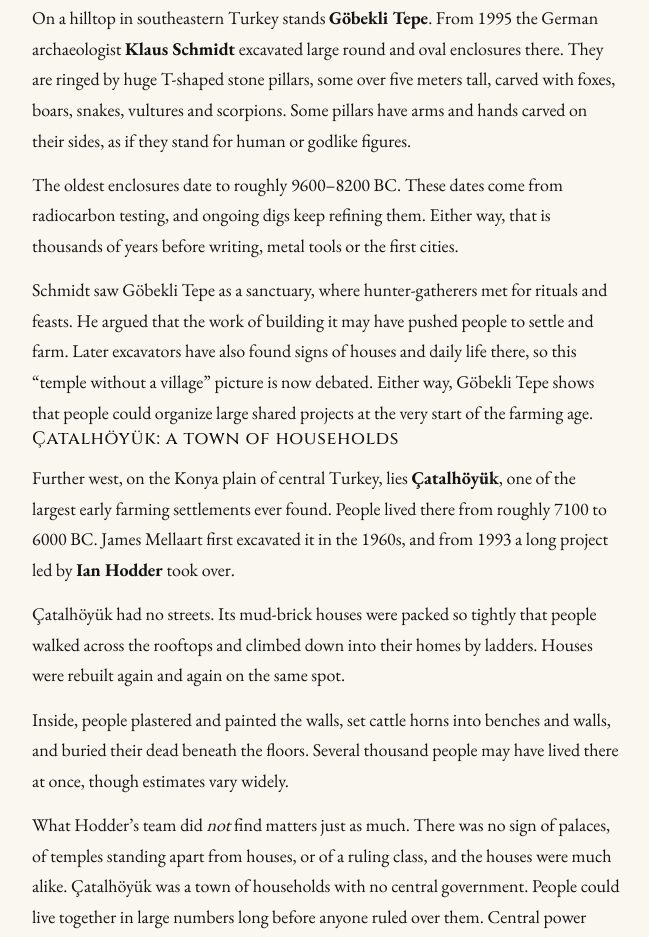
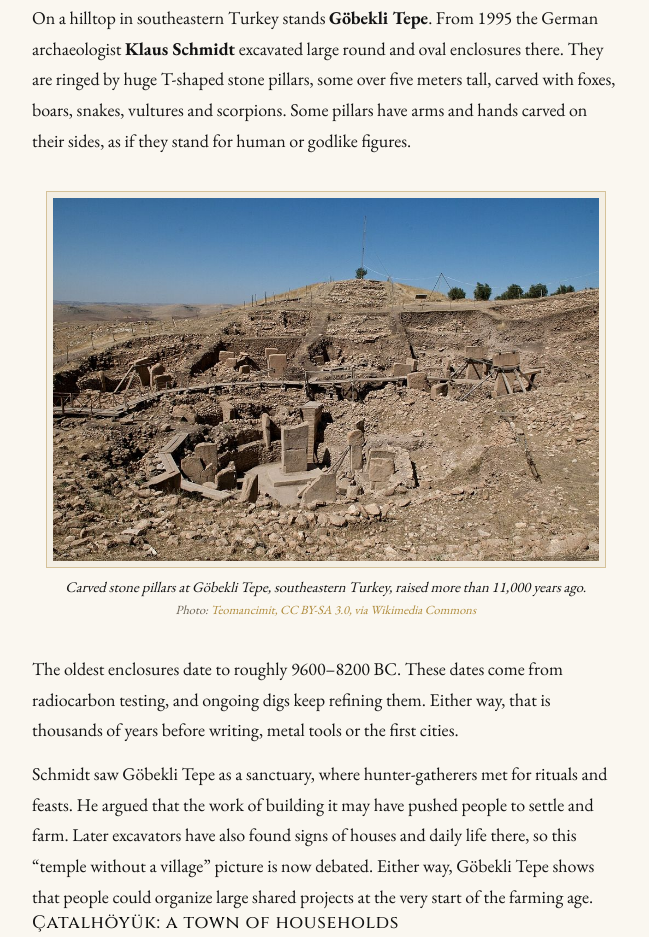
Before and after one commit to jpolitesmd/sophandros, an Astro site: page /lessons/the-birth-of-civilization in a window 1280 px wide. Shown: the part 2904-3841 px from the top of the page, without its empty margins (388-1037 px from the left). Built offline with nearby package versions, Linux system fonts and the light colour scheme; Astro itself is replaced by a stand-in of ours; a web font is replaced by a local one.

Commit message:
Prologue: add 8 captioned Wikimedia Commons illustrations

```diff
--- a/src/pages/lessons/the-birth-of-civilization.astro
+++ b/src/pages/lessons/the-birth-of-civilization.astro
@@ -94,6 +94,7 @@ import References from "../../components/References.astro";
       <p>
         On a hilltop in southeastern Turkey stands <strong>Göbekli Tepe</strong>. From 1995 the German archaeologist <strong>Klaus Schmidt</strong> excavated large round and oval enclosures there. They are ringed by huge T-shaped stone pillars, some over five meters tall, carved with foxes, boars, snakes, vultures and scorpions. Some pillars have arms and hands carved on their sides, as if they stand for human or godlike figures.
       </p>
+      <figure class="lesson-fig"><img src="/images/prologue/gobekli-tepe.jpg" alt="Carved stone pillars at Göbekli Tepe, southeastern Turkey, raised more than 11,000 years ago." loading="lazy" decoding="async" /><figcaption>Carved stone pillars at Göbekli Tepe, southeastern Turkey, raised more than 11,000 years ago. <span class="credit">Photo: <a href="https://commons.wikimedia.org/wiki/File:G%C3%B6bekli_Tepe,_Urfa.jpg" rel="noopener">Teomancimit, CC BY-SA 3.0, via Wikimedia Commons</a></span></figcaption></figure>
       <p>
         The oldest enclosures date to roughly 9600–8200 BC. These dates come from radiocarbon testing, and ongoing digs keep refining them. Either way, that is thousands of years before writing, metal tools or the first cities.
       </p>
@@ -181,6 +182,8 @@ import References from "../../components/References.astro";
       <p>
         Each palace was built around a large rectangular <strong>central court</strong>, with wings of rooms on every side. There were storerooms full of huge clay jars (<strong>pithoi</strong>) for grain, oil and wine, along with workshops, shrines, halls, grand staircases and upper floors. Most followed a similar plan, which suggests shared ideas about how such a building should work.
       </p>
+      <figure class="lesson-fig"><img src="/images/prologue/knossos-palace.jpg" alt="The restored north entrance of the palace at Knossos." loading="lazy" decoding="async" /><figcaption>The restored north entrance of the palace at Knossos. <span class="credit">Photo: <a href="https://commons.wikimedia.org/wiki/File:Knossos_Palace.jpg" rel="noopener">Malki, CC BY-SA 3.0, via Wikimedia Commons</a></span></figcaption></figure>
+      <figure class="lesson-fig"><img src="/images/prologue/knossos-pithoi.jpg" alt="Giant storage jars (pithoi) still standing in the Knossos storerooms." loading="lazy" decoding="async" /><figcaption>Giant storage jars (pithoi) still standing in the Knossos storerooms. <span class="credit">Photo: <a href="https://commons.wikimedia.org/wiki/File:Pithoi_in_Knossos_3.jpg" rel="noopener">Olaf Tausch, CC BY 3.0, via Wikimedia Commons</a></span></figcaption></figure>
       <p>
         Most scholars agree that the palaces’ main economic job was <strong>redistribution</strong>: gathering goods in and handing them back out. Grain, oil, wine and wool from farms over a wide area flowed into the palace stores. The palace then fed craftsmen, officials and workers, paid for rituals and feasts, and traded the surplus abroad.
       </p>
@@ -191,6 +194,7 @@ import References from "../../components/References.astro";
       <p>
         A system like this needs records. The Minoans developed two scripts: <strong>Cretan hieroglyphic</strong>, used mainly on seals, and <strong>Linear A</strong>, written on clay tablets and other objects. Linear A seems to have been used mostly for accounts, lists of goods and amounts.
       </p>
+      <figure class="lesson-fig"><img src="/images/prologue/linear-a.jpg" alt="Clay tablets inscribed in Linear A, the still-undeciphered Minoan script. Heraklion Archaeological Museum." loading="lazy" decoding="async" /><figcaption>Clay tablets inscribed in Linear A, the still-undeciphered Minoan script. Heraklion Archaeological Museum. <span class="credit">Photo: <a href="https://commons.wikimedia.org/wiki/File:Minoan_Linear_A,_Crete,_AMH,_145097.jpg" rel="noopener">Zde, CC BY-SA 4.0, via Wikimedia Commons</a></span></figcaption></figure>
       <p>
         Because the later Linear B script borrowed from it, we can read some Linear A numbers and guess at some signs. But <strong>Linear A has not been deciphered</strong>, and we do not know what language it records. So when you meet confident claims about what Minoans believed or how they were governed, remember: we have never read a Minoan explaining it in his own words.
       </p>
@@ -216,6 +220,7 @@ import References from "../../components/References.astro";
       <p>
         Bulls are everywhere in Minoan art. The best-known image, the <strong>Bull-Leaping Fresco</strong> from Knossos, shows figures grasping a charging bull’s horns and vaulting over its back. Was this a sport, a ritual or both, and was it ever done exactly as shown? Scholars debate it.
       </p>
+      <figure class="lesson-fig"><img src="/images/prologue/bull-leaping.jpg" alt="The “Bull-Leaping Fresco” from Knossos, about 1450 BC. Heraklion Archaeological Museum." loading="lazy" decoding="async" /><figcaption>The “Bull-Leaping Fresco” from Knossos, about 1450 BC. Heraklion Archaeological Museum. <span class="credit">Photo: <a href="https://commons.wikimedia.org/wiki/File:Bull_leaping_minoan_fresco_archmus_Heraklion.jpg" rel="noopener">Jebulon, CC0, via Wikimedia Commons</a></span></figcaption></figure>
       <p>
         Stone bull horns (Evans called them “horns of consecration”) crowned buildings and altars. The double axe (<strong>labrys</strong>) appears as a sacred symbol.
       </p>
@@ -229,6 +234,7 @@ import References from "../../components/References.astro";
       <p>
         North of Crete lies the volcanic island of <strong>Thera</strong> (modern Santorini). In 1967 the Greek archaeologist <strong>Spyridon Marinatos</strong> began excavating a Bronze Age town there, at <strong>Akrotiri</strong>, buried in volcanic ash and preserved like Pompeii.
       </p>
+      <figure class="lesson-fig"><img src="/images/prologue/akrotiri-fisherman.jpg" alt="The “Fisherman” fresco from Akrotiri on Thera, preserved under volcanic ash." loading="lazy" decoding="async" /><figcaption>The “Fisherman” fresco from Akrotiri on Thera, preserved under volcanic ash. <span class="credit">Photo: <a href="https://commons.wikimedia.org/wiki/File:Akrotiri_-_Fresco_of_a_fisherman.jpg" rel="noopener">Public domain, via Wikimedia Commons</a></span></figcaption></figure>
       <p>
         Its houses, some three stories high, held wonderful frescoes of ships, fishermen, boxers and landscapes, deeply shaped by Minoan culture. Akrotiri shows that the Minoan world reached across the southern Aegean.
       </p>
@@ -270,6 +276,7 @@ import References from "../../components/References.astro";
       <p>
         Linear B was adapted from Linear A, but it records an early form of <strong>Greek</strong>. The English architect and codebreaker <strong>Michael Ventris</strong> proved this in 1952 when he deciphered it.
       </p>
+      <figure class="lesson-fig"><img src="/images/prologue/linear-b-knossos.jpg" alt="A Linear B tablet from Knossos recording palace administration, written in an early form of Greek." loading="lazy" decoding="async" /><figcaption>A Linear B tablet from Knossos recording palace administration, written in an early form of Greek. <span class="credit">Photo: <a href="https://commons.wikimedia.org/wiki/File:Linear_B_plaque_cretan_administration_Knossos_AMH.jpg" rel="noopener">Jebulon, CC0, via Wikimedia Commons</a></span></figcaption></figure>
       <p>
         The thousands of Linear B tablets from Knossos are inventories: sheep and wool, chariots, armor, land, and offerings to gods. Some of those gods, such as Zeus, Poseidon and Athena in earlier forms, are familiar from later Greek religion.
       </p>
@@ -296,6 +303,7 @@ import References from "../../components/References.astro";
       <p>
         What survived was memory. Later Greeks told of <strong>King Minos</strong>, who ruled the seas from Knossos, and of the <strong>Labyrinth</strong> built by the craftsman Daedalus. They told of the <strong>Minotaur</strong>, half man and half bull, to whom Athenian youths were sacrificed until <strong>Theseus</strong> killed it.
       </p>
+      <figure class="lesson-fig"><img src="/images/prologue/lion-gate.jpg" alt="The Lion Gate at Mycenae, about 1250 BC." loading="lazy" decoding="async" /><figcaption>The Lion Gate at Mycenae, about 1250 BC. <span class="credit">Photo: <a href="https://commons.wikimedia.org/wiki/File:Mycenae_lion_gate.jpg" rel="noopener">Public domain, via Wikimedia Commons</a></span></figcaption></figure>
       <p>
         Homer’s <em>Iliad</em> names Knossos and the Cretan leader Idomeneus among the Greeks who sailed to Troy. The <em>Odyssey</em>, in Book 19, is said to call Crete a land of ninety cities; that line is not quoted here until it has been checked against the text.
       </p>
--- a/src/styles/global.css
+++ b/src/styles/global.css
@@ -2117,3 +2117,11 @@ th {
     text-decoration: none;
   }
 }
+
+/* Lesson figures */
+.lesson-fig { margin: 2.2rem auto; max-width: 560px; text-align: center; }
+.lesson-fig img { display: block; width: 100%; height: auto; margin: 0 auto; max-height: 520px; object-fit: contain; border: 1px solid rgba(176,141,62,.45); padding: 6px; background: #F3EEE3; }
+.lesson-fig figcaption { margin-top: .6rem; font-family: "EB Garamond", Georgia, serif; font-style: italic; font-size: .92rem; line-height: 1.4; color: #141414; }
+.lesson-fig .credit { display: block; font-size: .78rem; color: #6b6355; margin-top: .2rem; }
+.lesson-fig .credit a { color: #B08D3E; text-decoration: none; }
+.lesson-fig .credit a:hover { text-decoration: underline; }
```
Also changed, not shown: public/images/prologue/akrotiri-fisherman.jpg (added), public/images/prologue/bull-leaping.jpg (added), public/images/prologue/gobekli-tepe.jpg (added), public/images/prologue/knossos-palace.jpg (added), public/images/prologue/knossos-pithoi.jpg (added), public/images/prologue/linear-a.jpg (added), public/images/prologue/linear-b-knossos.jpg (added), public/images/prologue/lion-gate.jpg (added).
